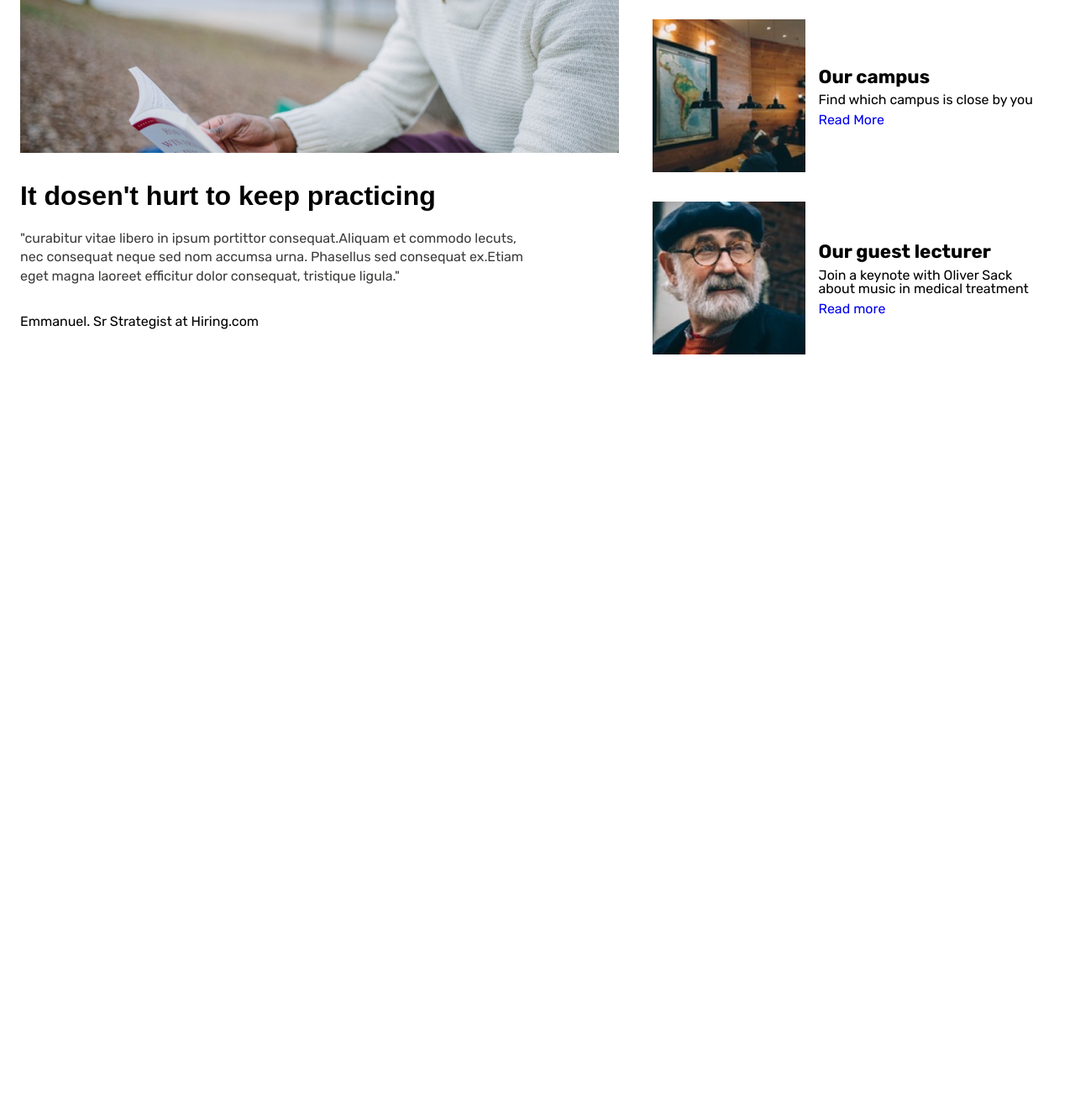
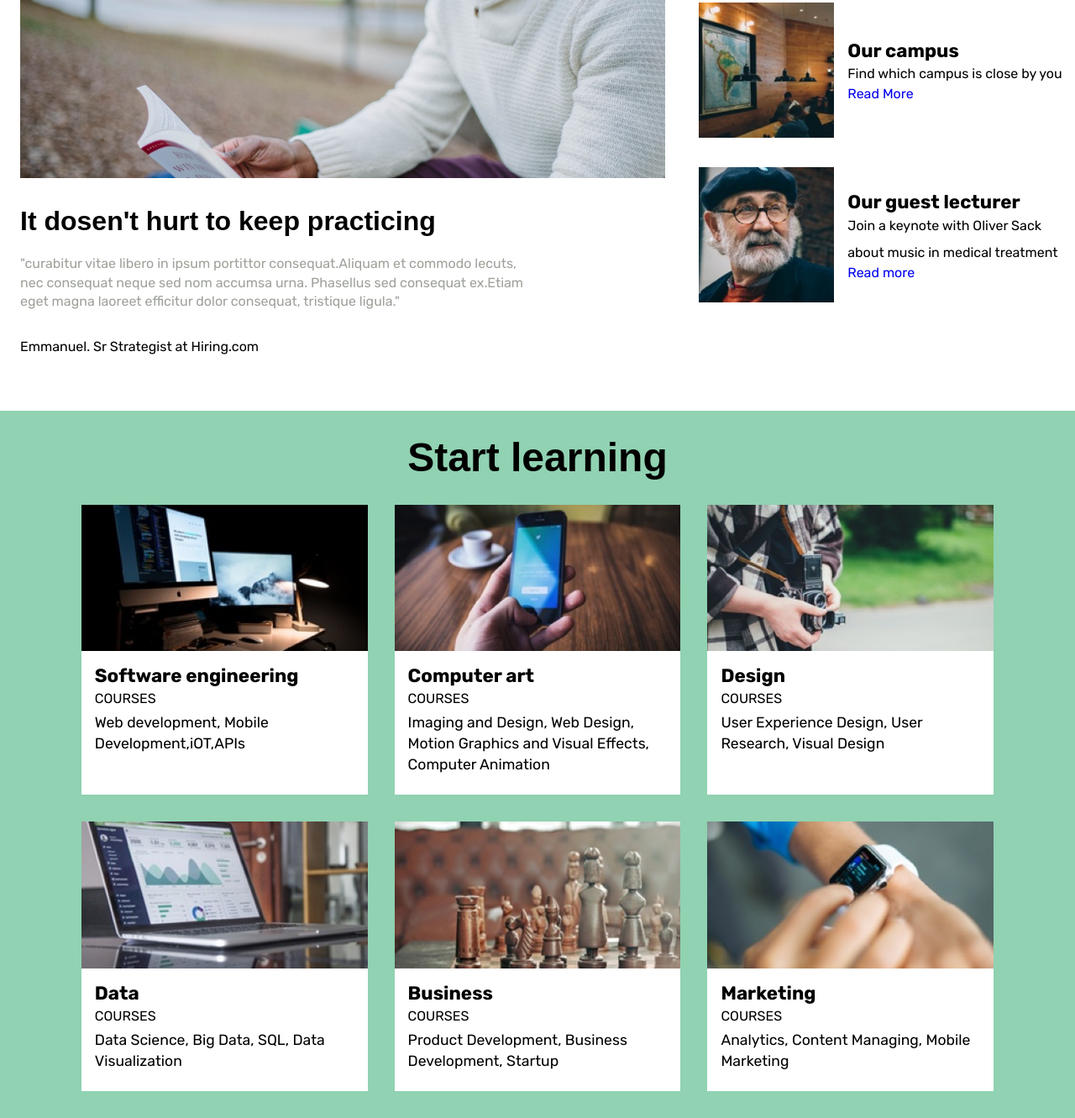
Before and after one commit to Bashnet/capstone-project, a plain HTML site: page index.html in a window 1280 px wide. Shown: the part 940-2271 px from the top of the page at 84% size. Before the commit the page ends 1413 px from the top, so only its background shows below. Drawn offline with Linux system fonts and the light colour scheme.

Commit message:
added subjects section

```diff
--- a/index.html
+++ b/index.html
@@ -35,7 +35,7 @@
         </div>
         <div class="intro">
           <div class="content">
-            <h1>Learn something<br />new everyday</h1>
+            <h1>Learn something new everyday</h1>
             <p>Lorem ipsum dolor sit amet,<br />consectetur adipicsing elit.</p>
             <div class="button">
               <span>Start here</span>
@@ -78,8 +78,63 @@
             </div>
             <div class="info-main">
               <h2>Our guest lecturer</h2>
-              <p>Join a keynote with Oliver Sack<br />about music in medical treatment</p>
+              <p>Join a keynote with Oliver Sack</p>
+              <p>about music in medical treatment</p>
               <a href="#">Read more</a>
+            </div>
+          </div>
+        </div>
+      </div>
+      <!-- Subjects section -->
+      <div class="subjects">
+        <h1>Start learning</h1>
+        <div class="items">
+          <div class="item">
+            <img src="./resources/images/course-software.jpg" alt="two computers">
+            <div class="description">
+              <h3>Software engineering</h3>
+              <h4>COURSES</h4>
+              <p>Web development, Mobile Development,iOT,APIs</p>
+            </div>
+          </div>
+          <div class="item">
+            <img src="./resources/images/course-computer-art.jpg" alt="smartphone">
+            <div class="description">
+              <h3>Computer art</h3>
+              <h4>COURSES</h4>
+              <p>Imaging and Design, Web Design, Motion Graphics and Visual Effects, Computer Animation</p>
+            </div>
+          </div>
+          <div class="item">
+            <img src="./resources/images/course-design.jpg" alt="camera">
+            <div class="description">
+              <h3>Design</h3>
+              <h4>COURSES</h4>
+              <p>User Experience Design, User Research, Visual Design</p>
+            </div>
+          </div>
+          <div class="item">
+            <img src="./resources/images/course-data.jpg" alt="computer">
+            <div class="description">
+              <h3>Data</h3>
+              <h4>COURSES</h4>
+              <p>Data Science, Big Data, SQL, Data Visualization</p>
+            </div>
+          </div>
+          <div class="item">
+            <img src="./resources/images/course-business.jpg" alt="Chess">
+            <div class="description">
+              <h3>Business</h3>
+              <h4>COURSES</h4>
+              <p>Product Development, Business Development, Startup</p>
+            </div>
+          </div>
+          <div class="item">
+            <img src="./resources/images/course-marketing.jpg" alt="smart watch">
+            <div class="description">
+              <h3>Marketing</h3>
+              <h4>COURSES</h4>
+              <p>Analytics, Content Managing, Mobile Marketing</p>
             </div>
           </div>
         </div>
--- a/resources/css/style.css
+++ b/resources/css/style.css
@@ -76,6 +76,7 @@ nav li {
   display: flex;
   align-items: center;
   padding-left: 1.5rem;
+  max-width: 34%;
 }
 
  h1{
@@ -135,7 +136,7 @@ nav li {
 }
 
 .study p:first-of-type {
-  color: #3C3D3B;
+  color: #9EA29A;
 }
 
 .contents {
@@ -167,6 +168,68 @@ a {
   text-decoration: none;
 }
 
+.info {
+  max-width: 36%;
+}
+
 .info-main p {
   padding: .5rem 0;
 }
+
+/** Subjects Section **/
+.subjects {
+  background-color: #90D2B2;
+}
+
+.subjects h1 {
+  text-align: center;
+  padding-top: 2rem;
+}
+
+.items {
+  display: flex;
+  flex-wrap: wrap;
+  margin: 0 4.5rem;
+  padding: 1rem 0;
+  justify-content: center;
+}
+
+.item {
+  margin: 1rem;
+  max-width: 30%;
+  background-color: #FFF;
+  transition: all 500ms;
+}
+
+.item:hover {
+  background-color: #051C38;
+  box-shadow: 1px 1px 8px 3px #000;
+}
+
+.item img {
+  width: 100%;
+  height: auto;
+}
+
+.description {
+  padding: 1rem 1rem 1.5rem 1rem;
+  transition: color 500ms;
+}
+
+.description:hover {
+  color: #00FF56
+}
+
+.description h3 {
+  font-weight: bold;
+  font-size: 1.4rem;
+}
+
+.description h4 {
+  padding: .5rem 0;
+}
+
+.description p {
+  line-height: 1.4;
+  font-size: 1.1rem;
+}
```
